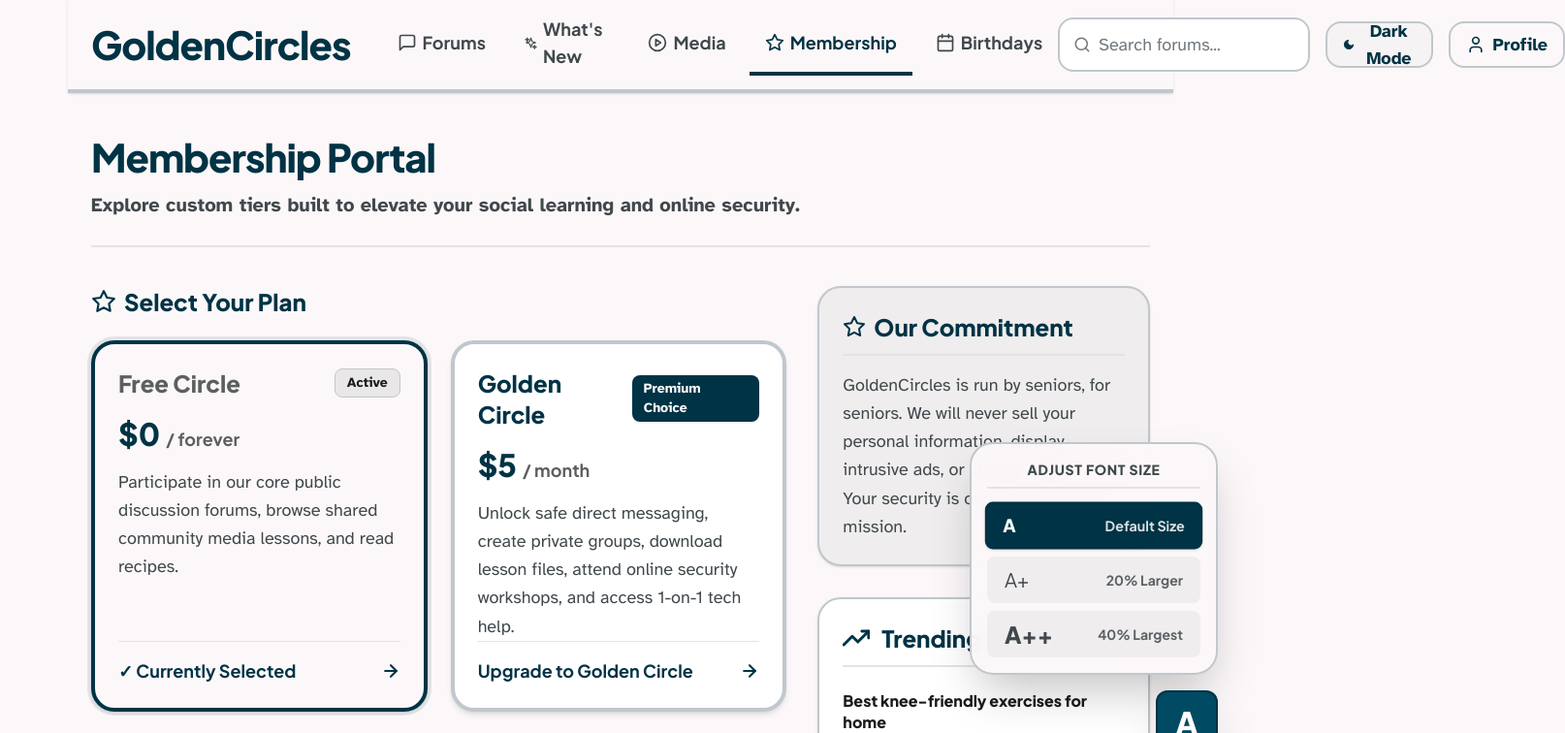
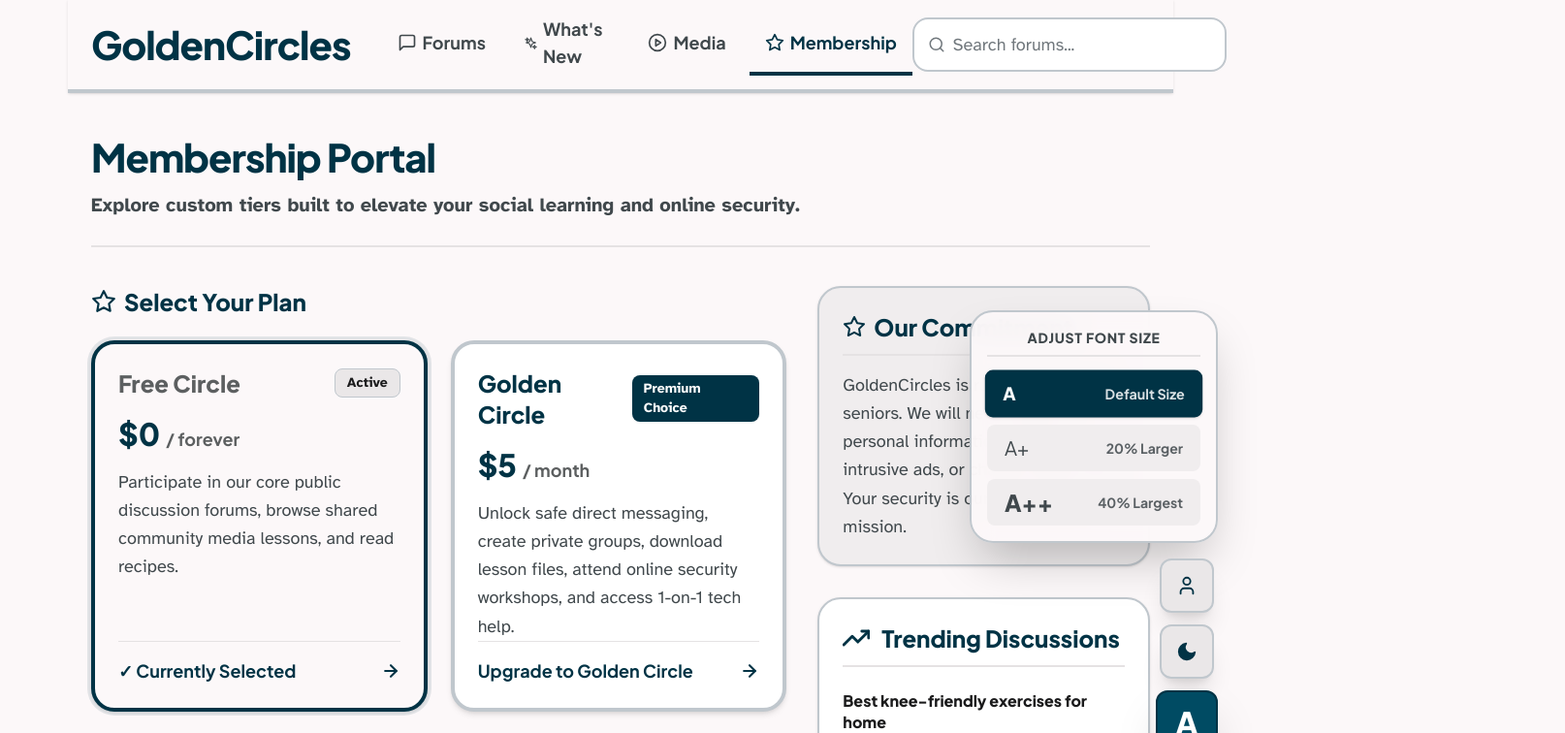
Before and after one commit to clinton3214/senior, a Next.js app: page /membership in a window 1280 px wide. Both pictures are taken after a click on the button "Adjust site font size". Shown: the top 756 px of the page at 97% size, 1614 px wide, since content can reach past the window. Built offline with nearby package versions, Linux system fonts and the light colour scheme.

Commit message:
added large font size toggle button for seniors

```diff
--- a/src/app/layout.tsx
+++ b/src/app/layout.tsx
@@ -1,7 +1,7 @@
 import type { Metadata } from "next";
 import { Plus_Jakarta_Sans, Atkinson_Hyperlegible } from "next/font/google";
 import { ThemeProvider } from "@/components/ThemeProvider";
-import FloatingTextSize from "@/components/FloatingTextSize";
+import FloatingToolbar from "@/components/FloatingToolbar";
 import "./globals.css";
 
 const plusJakartaSans = Plus_Jakarta_Sans({
@@ -37,7 +37,7 @@ export default function RootLayout({
       <body className="min-h-full flex flex-col bg-background text-on-background">
         <ThemeProvider>
           {children}
-          <FloatingTextSize />
+          <FloatingToolbar />
         </ThemeProvider>
       </body>
     </html>
--- /dev/null
+++ b/src/components/FloatingToolbar.tsx
@@ -0,0 +1,130 @@
+"use client";
+
+import React, { useState, useEffect, useRef } from "react";
+import { useTheme, TextSize } from "./ThemeProvider";
+import { Icons } from "./Icons";
+
+export default function FloatingToolbar() {
+  const { theme, toggleTheme, textSize, changeTextSize } = useTheme();
+  const [isTextOpen, setIsTextOpen] = useState(false);
+  const containerRef = useRef<HTMLDivElement>(null);
+
+  // Close the text-size popup if clicked outside
+  useEffect(() => {
+    function handleClickOutside(event: MouseEvent) {
+      if (containerRef.current && !containerRef.current.contains(event.target as Node)) {
+        setIsTextOpen(false);
+      }
+    }
+    if (isTextOpen) {
+      document.addEventListener("mousedown", handleClickOutside);
+    }
+    return () => {
+      document.removeEventListener("mousedown", handleClickOutside);
+    };
+  }, [isTextOpen]);
+
+  const sizes: Array<{ value: TextSize; label: string; desc: string }> = [
+    { value: "normal", label: "A", desc: "Default Size" },
+    { value: "large", label: "A+", desc: "20% Larger" },
+    { value: "largest", label: "A++", desc: "40% Largest" },
+  ];
+
+  return (
+    <div ref={containerRef} className="fixed bottom-6 right-6 z-50 flex flex-col items-end gap-3">
+      {/* Text Size Popover Menu */}
+      {isTextOpen && (
+        <div
+          className="mb-1 p-4 bg-surface/95 backdrop-blur-md border-2 border-outline-variant rounded-3xl shadow-2xl flex flex-col gap-3.5 w-64 animate-scaleUp text-on-surface"
+          role="dialog"
+          aria-label="Adjust font size controls"
+        >
+          <span className="font-label-md text-label-md text-on-surface-variant font-extrabold uppercase tracking-wider block border-b-2 border-surface-variant pb-2 text-center">
+            Adjust Font Size
+          </span>
+
+          <div className="flex flex-col gap-2">
+            {sizes.map((size) => (
+              <button
+                key={size.value}
+                onClick={() => {
+                  changeTextSize(size.value);
+                  if (typeof window !== "undefined" && window.navigator && window.navigator.vibrate) {
+                    window.navigator.vibrate(15);
+                  }
+                }}
+                className={`w-full min-h-[48px] px-4 py-2.5 rounded-xl border-2 flex items-center justify-between text-left transition-all cursor-pointer active:scale-98 ${
+                  textSize === size.value
+                    ? "bg-primary text-on-primary border-primary font-extrabold shadow-sm scale-[1.02]"
+                    : "bg-surface-container hover:bg-surface-container-high text-on-surface-variant border-transparent hover:border-outline-variant"
+                }`}
+              >
+                <span className={`font-headline-md leading-none ${size.value === "normal" ? "text-lg" : size.value === "large" ? "text-xl" : "text-2xl font-extrabold"}`}>
+                  {size.label}
+                </span>
+                <span className="font-label-md text-label-md opacity-85 font-bold">
+                  {size.desc}
+                </span>
+              </button>
+            ))}
+          </div>
+        </div>
+      )}
+
+      {/* FAB Stack — vertical column of circular buttons */}
+      <div className="flex flex-col items-center gap-3">
+
+        {/* Profile FAB — Desktop Only */}
+        <a
+          href="/profile"
+          aria-label="View your profile"
+          className="hidden md:flex w-14 h-14 md:w-14 md:h-14 rounded-full bg-surface-container-high text-primary hover:bg-surface-container-highest shadow-xl border-2 border-outline-variant hover:border-primary hover:scale-105 active:scale-95 transition-all items-center justify-center cursor-pointer relative group"
+        >
+          <Icons.Person size={22} aria-hidden="true" />
+          {/* Tooltip */}
+          <span className="absolute right-16 px-3 py-1.5 bg-surface-container-highest text-on-surface border border-outline rounded-xl font-label-md text-label-md font-bold shadow-md opacity-0 group-hover:opacity-100 transition-opacity duration-200 pointer-events-none whitespace-nowrap">
+            Profile
+          </span>
+        </a>
+
+        {/* Theme Toggle FAB — Desktop Only */}
+        <button
+          onClick={toggleTheme}
+          aria-label={theme === "light" ? "Switch to dark mode" : "Switch to light mode"}
+          className="hidden md:flex w-14 h-14 md:w-14 md:h-14 rounded-full bg-surface-container-high text-primary hover:bg-surface-container-highest shadow-xl border-2 border-outline-variant hover:border-primary hover:scale-105 active:scale-95 transition-all items-center justify-center cursor-pointer relative group"
+        >
+          {theme === "light" ? (
+            <Icons.Moon size={22} aria-hidden="true" />
+          ) : (
+            <Icons.Sun size={22} aria-hidden="true" />
+          )}
+          {/* Tooltip */}
+          <span className="absolute right-16 px-3 py-1.5 bg-surface-container-highest text-on-surface border border-outline rounded-xl font-label-md text-label-md font-bold shadow-md opacity-0 group-hover:opacity-100 transition-opacity duration-200 pointer-events-none whitespace-nowrap">
+            {theme === "light" ? "Dark Mode" : "Light Mode"}
+          </span>
+        </button>
+
+        {/* Text Size FAB — All viewports */}
+        <button
+          onClick={() => setIsTextOpen(!isTextOpen)}
+          aria-expanded={isTextOpen}
+          aria-label="Adjust site font size"
+          className={`w-14 h-14 md:w-16 md:h-16 rounded-full bg-primary text-on-primary hover:bg-primary-container shadow-2xl border-2 border-outline-variant hover:scale-105 active:scale-95 transition-all flex items-center justify-center cursor-pointer relative group ${
+            isTextOpen ? "bg-primary-container border-primary" : ""
+          }`}
+        >
+          <span className="font-display font-extrabold text-headline-lg select-none leading-none pt-0.5" aria-hidden="true">
+            A
+          </span>
+
+          {/* Tooltip on hover */}
+          {!isTextOpen && (
+            <span className="absolute right-16 px-3 py-1.5 bg-surface-container-highest text-on-surface border border-outline rounded-xl font-label-md text-label-md font-bold shadow-md opacity-0 group-hover:opacity-100 transition-opacity duration-200 pointer-events-none whitespace-nowrap hidden md:inline">
+              Text Size Toggle
+            </span>
+          )}
+        </button>
+      </div>
+    </div>
+  );
+}
--- a/src/components/Header.tsx
+++ b/src/components/Header.tsx
@@ -160,14 +160,16 @@ export default function Header() {
         </div>
       )}
 
-      {/* Desktop Header */}
+      {/* Desktop Header — Clean: nav + search only. Profile & Theme are floating FABs. */}
       <header className="hidden md:flex sticky top-0 z-40 bg-surface text-on-surface w-full max-w-max-width mx-auto px-4 lg:px-6 h-24 justify-between items-center border-b-4 border-outline-variant shadow-sm">
         <div className="flex items-center gap-3 lg:gap-6 xl:gap-8 h-full">
           <span className="font-display text-headline-sm lg:text-headline-md xl:text-display font-extrabold text-primary tracking-tight">
             GoldenCircles
           </span>
           <nav className="flex items-center gap-1 lg:gap-2 h-full font-label-lg">
-            {navigationItems.map((item, idx) => {
+            {navigationItems
+              .filter((item) => item.label !== "Birthdays")
+              .map((item, idx) => {
                 const IconComponent = item.icon;
                 return (
                   <a
@@ -187,41 +189,16 @@ export default function Header() {
           </nav>
         </div>
 
-        {/* Global Toolbar and Controls */}
-        <div className="flex items-center gap-2.5 lg:gap-4">
-          {/* Search bar with active glow + dimming support */}
-          <div className="relative hidden md:block rounded-2xl border-2 border-outline-variant bg-surface-container-lowest transition-all duration-300 google-search-focus z-40">
+        {/* Search bar — now has full breathing room */}
+        <div className="relative rounded-2xl border-2 border-outline-variant bg-surface-container-lowest transition-all duration-300 google-search-focus z-40">
           <Icons.Search size={18} className="absolute left-3.5 top-1/2 -translate-y-1/2 text-outline" aria-hidden="true" />
           <input
             type="text"
             placeholder="Search forums..."
             onFocus={() => setIsSearchFocused(true)}
             onBlur={() => setIsSearchFocused(false)}
-              className="pl-10 pr-4 py-3 bg-transparent text-on-surface placeholder:text-outline outline-none w-32 lg:w-48 xl:w-64 font-body-md text-body-md rounded-2xl"
+            className="pl-10 pr-4 py-3 bg-transparent text-on-surface placeholder:text-outline outline-none w-48 lg:w-64 xl:w-80 font-body-md text-body-md rounded-2xl"
           />
-          </div>
-
-          {/* Theme switcher */}
-          <button
-            onClick={toggleTheme}
-            aria-label="Toggle light/dark visual display"
-            className="h-12 px-3 lg:px-4 flex items-center justify-center gap-2 bg-surface-container-low hover:bg-surface-container text-primary border-2 border-outline-variant rounded-2xl font-bold transition-colors active:scale-95 cursor-pointer"
-          >
-            {theme === "light" ? (
-              <Icons.Moon size={20} aria-hidden="true" />
-            ) : (
-              <Icons.Sun size={20} aria-hidden="true" />
-            )}
-            <span className="text-body-md font-bold hidden xl:inline">
-              {theme === "light" ? "Dark Mode" : "Light Mode"}
-            </span>
-          </button>
-
-          {/* User Account */}
-          <a href="/profile" className="h-12 px-3 lg:px-4 flex items-center justify-center gap-2 hover:bg-surface-container text-primary border-2 border-outline-variant rounded-2xl font-bold transition-colors active:scale-95 cursor-pointer">
-            <Icons.Person size={20} className="text-primary" aria-hidden="true" />
-            <span className="text-body-md font-bold hidden xl:inline">Profile</span>
-          </a>
         </div>
       </header>
 
```
Lines whose indentation alone changed are shown as unchanged.
